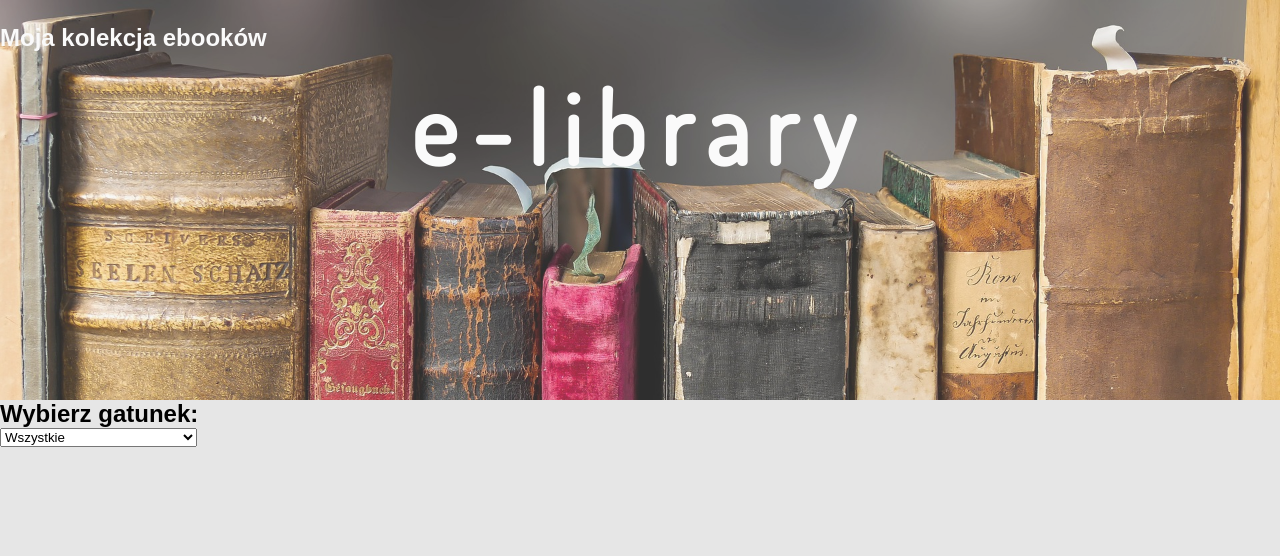
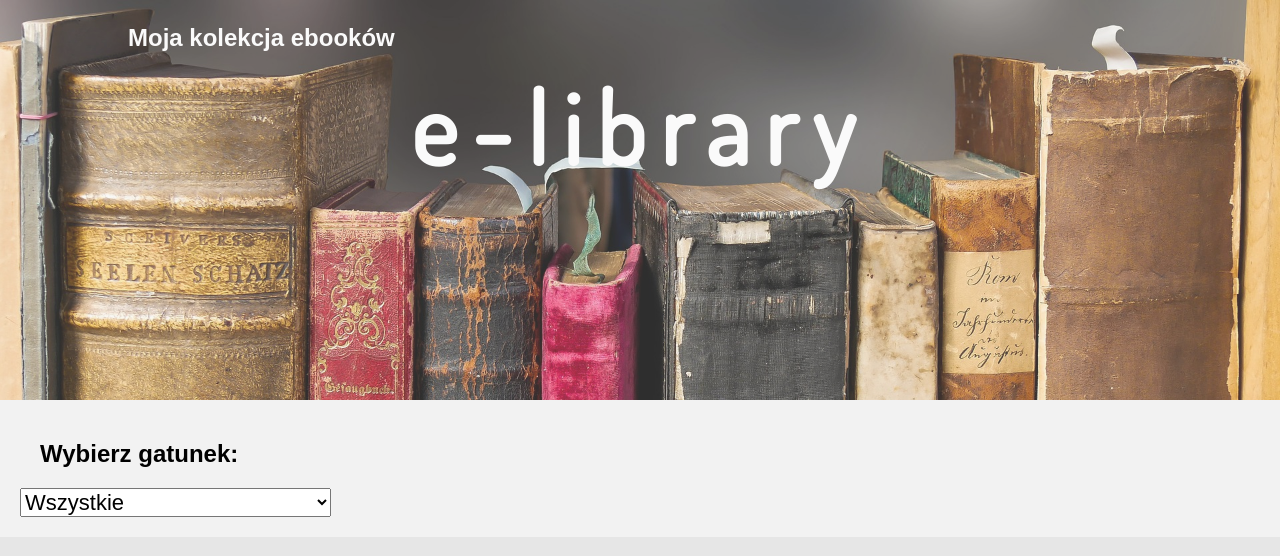
Before and after one commit to tyrmand/e-library-isotope, a website: page index.html in a window 1280 px wide. Drawn offline with nearby package versions, Linux system fonts and the light colour scheme; files that its build step writes are made by us from their sources; files whose address does not match are found by name.

Commit message:
Adds slight improvements

```diff
--- a/index.html
+++ b/index.html
@@ -4,21 +4,19 @@
 <head>
     <meta charset="UTF-8">
     <meta name="viewport" content="width=device-width, initial-scale=1.0">
-    <title>
-        <e-library></e-library>
-    </title>
-    <link href="style.css" rel="stylesheet">
+    <title>e-library</title>
+    <link href="css/main.css" rel="stylesheet">
     <script src="https://unpkg.com/isotope-layout@3/dist/isotope.pkgd.js"></script>
 </head>
 
 <body>
     <header id="mainBackground">
-        <div className="center">
+        <div class="center">
             <h2>Moja kolekcja ebooków</h2>
             <h1>e-library</h1>
         </div>
     </header>
-    <div className="select">
+    <div class="select">
         <h2>Wybierz gatunek:</h2>
         <select>
             <option value="*">Wszystkie</option>
@@ -46,10 +44,10 @@
             <option value="documentary">Reportaż i literatura faktu</option>
         </select>
     </div>
-
+    <section>
+        <script src="js/array.js"></script>
+        <script src="js/script.js"></script>
+    </section>
 </body>
-<script src="js/array.js"></script>
-<script src="js/script.js"></script>
-
 
 </html>
--- a/scss/style.scss
+++ b/scss/style.scss
@@ -49,7 +49,6 @@ body {
         font-size: 22px;
     }
 }
-
 
 section {
     display: flex;
```
